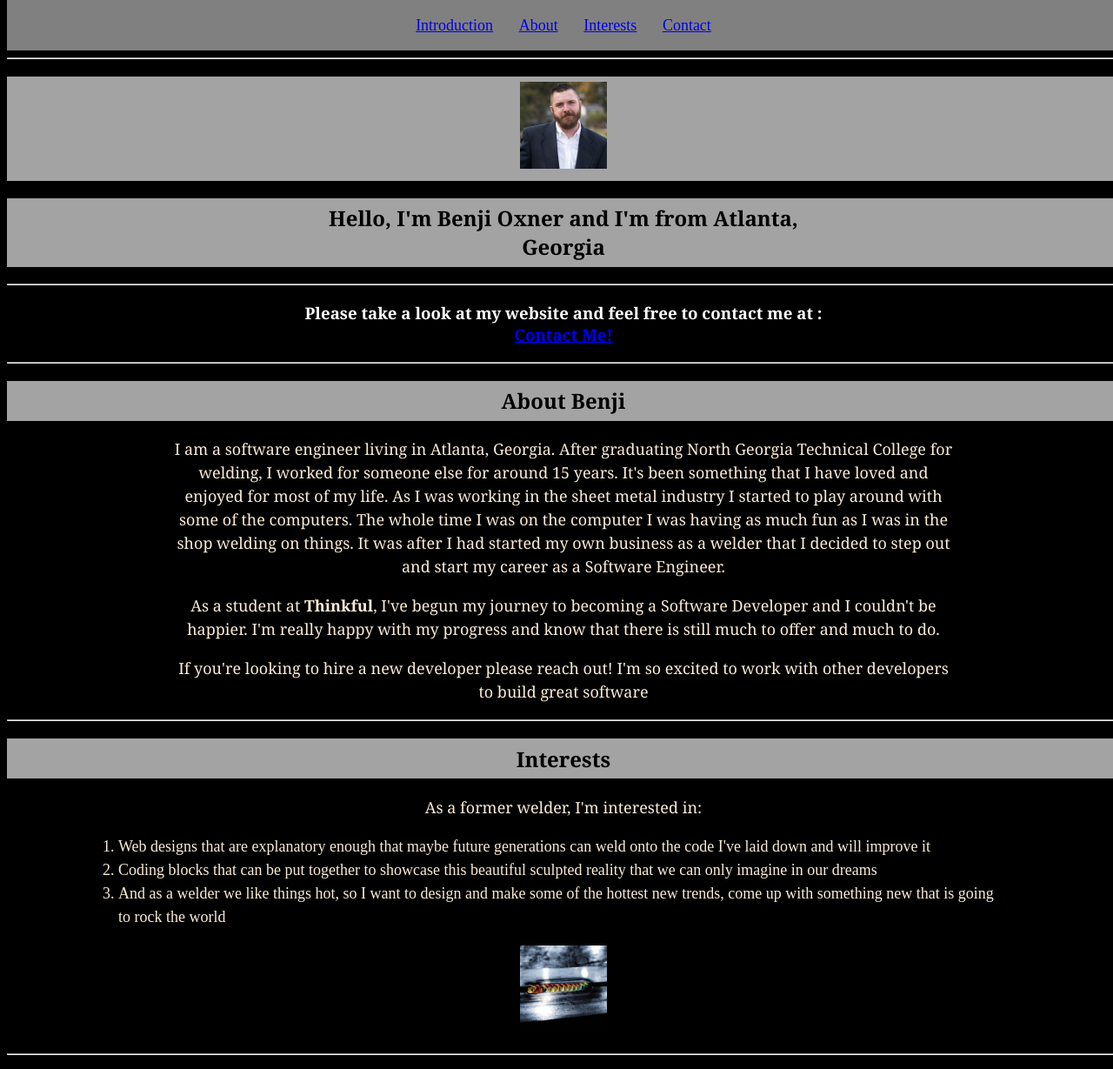
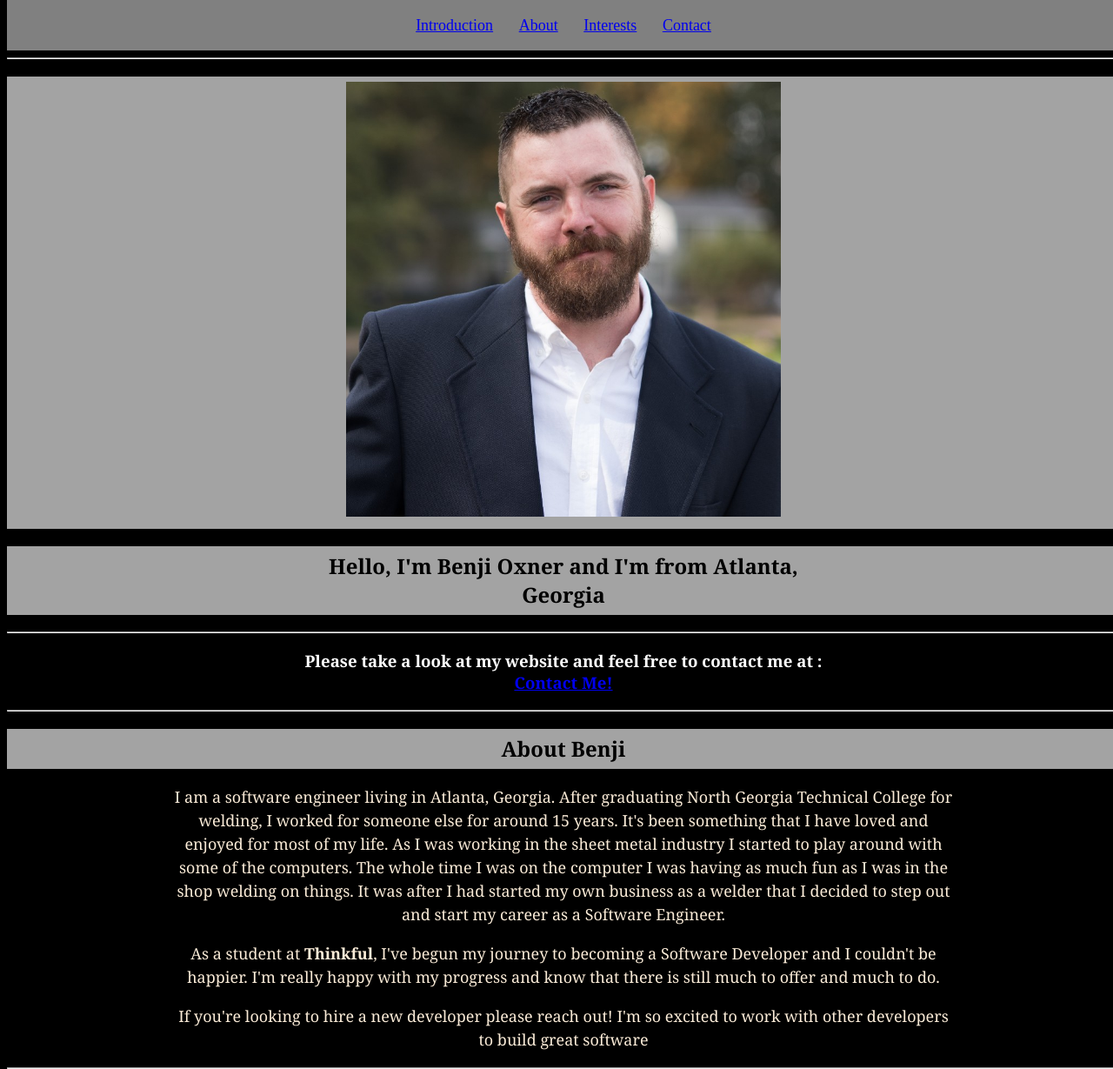
Before and after one commit to OxnerSoftwareSolutions/Portfolio, a plain HTML site: page index.html in a window 1280 px wide. Shown: the part 136-1365 px from the top of the page at 87% size. Drawn offline with Linux system fonts and the light colour scheme.

Commit message:
updating picture sizing

```diff
--- a/index.html
+++ b/index.html
@@ -23,7 +23,7 @@
 
         <main>
          <!--Heading 2 (Name and Title)-->
-            <h2><img src="images/Profile-pic.jpg" alt="Benji Profile picture" width=100 height=100></h2>
+            <h2><img src="images/Profile-pic.jpg" alt="Benji Profile picture" width=500 height=500></h2>
             <section id="introduction">
             <h2>Hello, I'm Benji Oxner and I'm from Atlanta, Georgia</h2></section>
    <hr><!--Horizontal ruler-->
@@ -55,7 +55,7 @@
          <li>And as a welder we like things hot, so I want to design and make some of the hottest new trends, come up with something new that is going to rock the world</li>
          </ol>
 
-         <h3><img src="images/rainbow-weld.jpg" alt="picture of a weld taken with a greyscale filter only leaving the color of the weld" width=100 height=100></h3>
+         <h3><img src="images/rainbow-weld.jpg" alt="picture of a weld taken with a greyscale filter only leaving the color of the weld" width=300 height=300></h3>
         </section>
 
 <hr><!--page break-->
```
